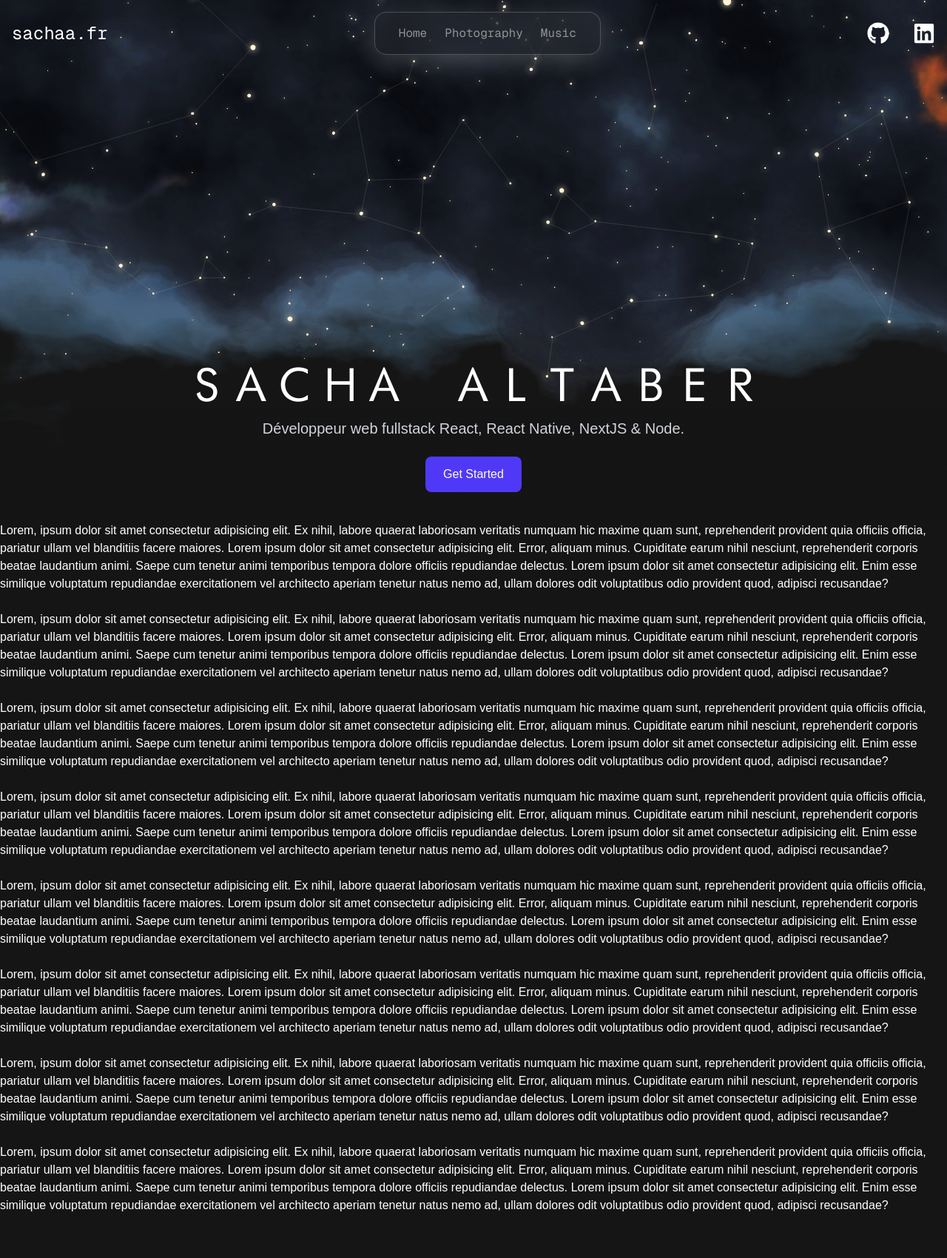
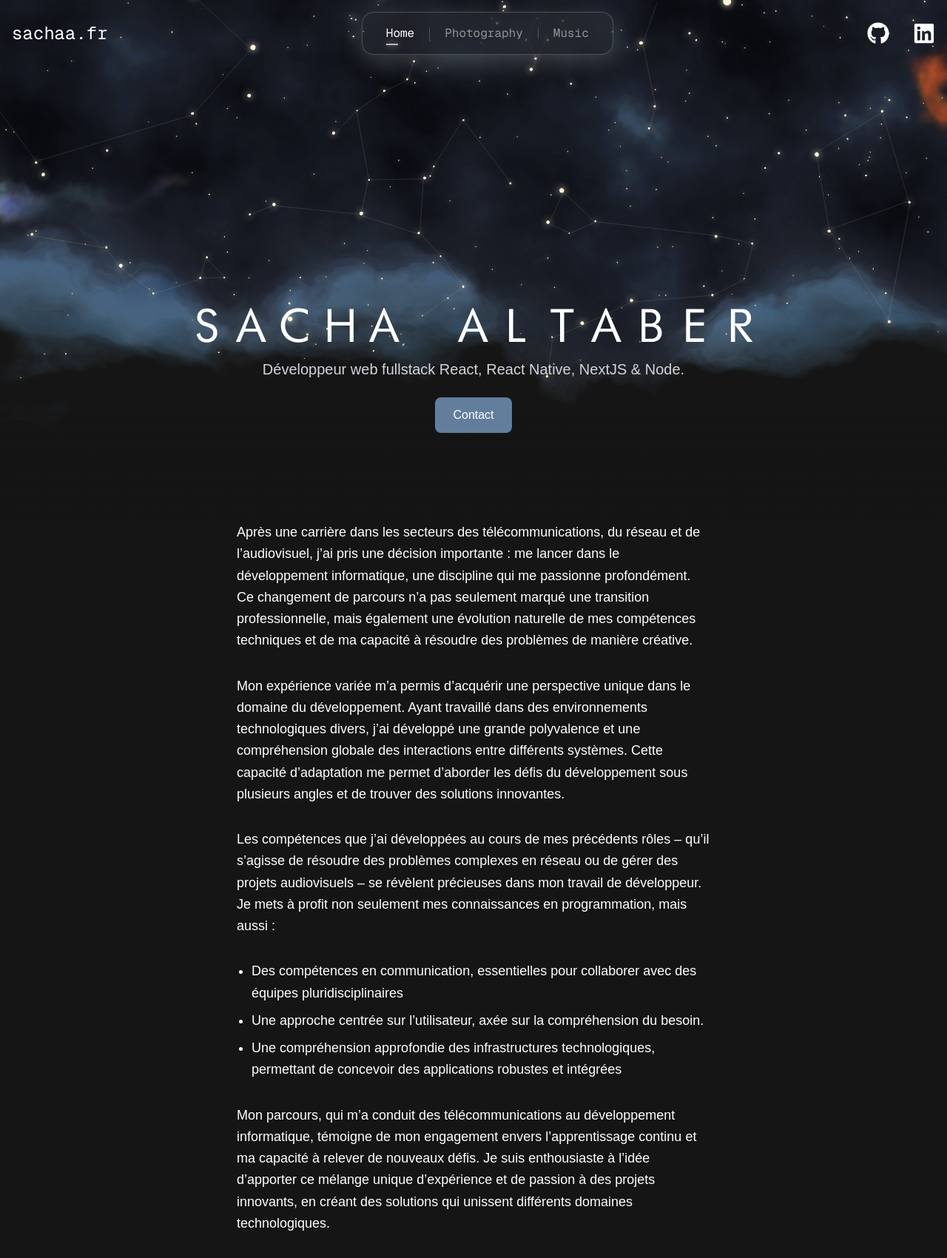
Before and after one commit to Blackers33/portfolio, a Next.js app: page / in a window 1280 px wide. Shown: the whole page at 74% size. Before the commit the page ends 1665 px from the top, so only its background shows below. Built offline with nearby package versions, Linux system fonts and the light colour scheme.

Commit message:
wip navbar

```diff
--- a/src/app/globals.css
+++ b/src/app/globals.css
@@ -3,6 +3,25 @@
 :root {
   --background: #151515;
   --foreground: #ffffff;
+  --primary: #627e9cff;
+  --secondary: #a6c3e3ff;
+}
+
+::-webkit-scrollbar {
+  width: 8px;
+}
+
+::-webkit-scrollbar-thumb {
+  background-color: rgba(50, 50, 50, 0.8); /* Dark thumb */
+  border-radius: 10px;
+}
+
+::-webkit-scrollbar-track {
+  background: rgba(20, 20, 20, 0.8); /* Dark track */
+}
+
+html {
+  scroll-behavior: smooth !important;
 }
 
 @font-face {
@@ -16,6 +35,10 @@
 @theme inline {
   --color-background: var(--background);
   --color-foreground: var(--foreground);
+  --color-primary: var(--primary);
+  --color-secondary: var(--secondary);
+
+
   --font-sans: var(--font-geist-sans);
   --font-mono: var(--font-geist-mono);
   --font-title: "Futurist", "sans-serif";
@@ -33,4 +56,5 @@ body {
   background: var(--background);
   color: var(--foreground);
   font-family: Arial, Helvetica, sans-serif;
+
 }
--- a/src/app/page.tsx
+++ b/src/app/page.tsx
@@ -1,128 +1,64 @@
-"use client"
+"use client";
 import Image from "next/image";
 import Hero from "../components/Hero";
 import Navbar from "@/components/Navbar";
 
 export default function Home() {
-  return (
+	return (
 		<>
+			<Navbar />
 			<Hero />
-			<Navbar />
+			<div className='bg-background px-8 lg:px-80 space-y-4 text-lg leading-relaxed  '>
+				<p className='mb-8'>
+					Après une carrière dans les secteurs des télécommunications,
+					du réseau et de l’audiovisuel, j’ai pris une décision importante : me
+					lancer dans le développement informatique, une discipline qui me
+					passionne profondément. Ce changement de parcours n’a pas seulement
+					marqué une transition professionnelle, mais également une évolution
+					naturelle de mes compétences techniques et de ma capacité à résoudre
+					des problèmes de manière créative.
+				</p>
+				<p className='mb-8'>
+					Mon expérience variée m’a permis d’acquérir une perspective unique
+					dans le domaine du développement. Ayant travaillé dans des
+					environnements technologiques divers, j’ai développé une grande
+					polyvalence et une compréhension globale des interactions entre
+					différents systèmes. Cette capacité d’adaptation me permet d’aborder
+					les défis du développement sous plusieurs angles et de trouver des
+					solutions innovantes.
+				</p>
+				<p className='mb-8'>
+					Les compétences que j’ai développées au cours de mes précédents rôles
+					– qu’il s’agisse de résoudre des problèmes complexes en réseau ou de
+					gérer des projets audiovisuels – se révèlent précieuses dans mon
+					travail de développeur. Je mets à profit non seulement mes
+					connaissances en programmation, mais aussi :
+				</p>
+				<p className='mb-8'>
+					<ul className='list-disc pl-5 space-y-2'>
+						<li>
+							Des compétences en communication, essentielles pour collaborer
+							avec des équipes pluridisciplinaires
+						</li>
+						<li>
+							Une approche centrée sur l’utilisateur, axée sur la compréhension
+							du besoin.
+						</li>
+						<li>
+							Une compréhension approfondie des infrastructures technologiques,
+							permettant de concevoir des applications robustes et intégrées
+						</li>
+					</ul>
+				</p>
 
-			<div className="bg-background">
-				<p>
-					Lorem, ipsum dolor sit amet consectetur adipisicing elit. Ex nihil,
-					labore quaerat laboriosam veritatis numquam hic maxime quam sunt,
-					reprehenderit provident quia officiis officia, pariatur ullam vel
-					blanditiis facere maiores. Lorem ipsum dolor sit amet consectetur
-					adipisicing elit. Error, aliquam minus. Cupiditate earum nihil nesciunt,
-					reprehenderit corporis beatae laudantium animi. Saepe cum tenetur animi
-					temporibus tempora dolore officiis repudiandae delectus. Lorem ipsum
-					dolor sit amet consectetur adipisicing elit. Enim esse similique
-					voluptatum repudiandae exercitationem vel architecto aperiam tenetur
-					natus nemo ad, ullam dolores odit voluptatibus odio provident quod,
-					adipisci recusandae?
+				<p className='mb-8'>
+					Mon parcours, qui m’a conduit des télécommunications au développement
+					informatique, témoigne de mon engagement envers l’apprentissage
+					continu et ma capacité à relever de nouveaux défis. Je suis
+					enthousiaste à l’idée d’apporter ce mélange unique d’expérience et de
+					passion à des projets innovants, en créant des solutions qui unissent
+					différents domaines technologiques.
 				</p>
-				<br></br>
-				<p>
-					Lorem, ipsum dolor sit amet consectetur adipisicing elit. Ex nihil,
-					labore quaerat laboriosam veritatis numquam hic maxime quam sunt,
-					reprehenderit provident quia officiis officia, pariatur ullam vel
-					blanditiis facere maiores. Lorem ipsum dolor sit amet consectetur
-					adipisicing elit. Error, aliquam minus. Cupiditate earum nihil nesciunt,
-					reprehenderit corporis beatae laudantium animi. Saepe cum tenetur animi
-					temporibus tempora dolore officiis repudiandae delectus. Lorem ipsum
-					dolor sit amet consectetur adipisicing elit. Enim esse similique
-					voluptatum repudiandae exercitationem vel architecto aperiam tenetur
-					natus nemo ad, ullam dolores odit voluptatibus odio provident quod,
-					adipisci recusandae?
-				</p>
-				<br></br>
-				<p>
-					Lorem, ipsum dolor sit amet consectetur adipisicing elit. Ex nihil,
-					labore quaerat laboriosam veritatis numquam hic maxime quam sunt,
-					reprehenderit provident quia officiis officia, pariatur ullam vel
-					blanditiis facere maiores. Lorem ipsum dolor sit amet consectetur
-					adipisicing elit. Error, aliquam minus. Cupiditate earum nihil nesciunt,
-					reprehenderit corporis beatae laudantium animi. Saepe cum tenetur animi
-					temporibus tempora dolore officiis repudiandae delectus. Lorem ipsum
-					dolor sit amet consectetur adipisicing elit. Enim esse similique
-					voluptatum repudiandae exercitationem vel architecto aperiam tenetur
-					natus nemo ad, ullam dolores odit voluptatibus odio provident quod,
-					adipisci recusandae?
-				</p>
-				<br></br>
-				<p>
-					Lorem, ipsum dolor sit amet consectetur adipisicing elit. Ex nihil,
-					labore quaerat laboriosam veritatis numquam hic maxime quam sunt,
-					reprehenderit provident quia officiis officia, pariatur ullam vel
-					blanditiis facere maiores. Lorem ipsum dolor sit amet consectetur
-					adipisicing elit. Error, aliquam minus. Cupiditate earum nihil nesciunt,
-					reprehenderit corporis beatae laudantium animi. Saepe cum tenetur animi
-					temporibus tempora dolore officiis repudiandae delectus. Lorem ipsum
-					dolor sit amet consectetur adipisicing elit. Enim esse similique
-					voluptatum repudiandae exercitationem vel architecto aperiam tenetur
-					natus nemo ad, ullam dolores odit voluptatibus odio provident quod,
-					adipisci recusandae?
-				</p>
-				<br></br>
-				<p>
-					Lorem, ipsum dolor sit amet consectetur adipisicing elit. Ex nihil,
-					labore quaerat laboriosam veritatis numquam hic maxime quam sunt,
-					reprehenderit provident quia officiis officia, pariatur ullam vel
-					blanditiis facere maiores. Lorem ipsum dolor sit amet consectetur
-					adipisicing elit. Error, aliquam minus. Cupiditate earum nihil nesciunt,
-					reprehenderit corporis beatae laudantium animi. Saepe cum tenetur animi
-					temporibus tempora dolore officiis repudiandae delectus. Lorem ipsum
-					dolor sit amet consectetur adipisicing elit. Enim esse similique
-					voluptatum repudiandae exercitationem vel architecto aperiam tenetur
-					natus nemo ad, ullam dolores odit voluptatibus odio provident quod,
-					adipisci recusandae?
-				</p>
-				<br></br>
-				<p>
-					Lorem, ipsum dolor sit amet consectetur adipisicing elit. Ex nihil,
-					labore quaerat laboriosam veritatis numquam hic maxime quam sunt,
-					reprehenderit provident quia officiis officia, pariatur ullam vel
-					blanditiis facere maiores. Lorem ipsum dolor sit amet consectetur
-					adipisicing elit. Error, aliquam minus. Cupiditate earum nihil nesciunt,
-					reprehenderit corporis beatae laudantium animi. Saepe cum tenetur animi
-					temporibus tempora dolore officiis repudiandae delectus. Lorem ipsum
-					dolor sit amet consectetur adipisicing elit. Enim esse similique
-					voluptatum repudiandae exercitationem vel architecto aperiam tenetur
-					natus nemo ad, ullam dolores odit voluptatibus odio provident quod,
-					adipisci recusandae?
-				</p>
-				<br></br>
-				<p>
-					Lorem, ipsum dolor sit amet consectetur adipisicing elit. Ex nihil,
-					labore quaerat laboriosam veritatis numquam hic maxime quam sunt,
-					reprehenderit provident quia officiis officia, pariatur ullam vel
-					blanditiis facere maiores. Lorem ipsum dolor sit amet consectetur
-					adipisicing elit. Error, aliquam minus. Cupiditate earum nihil nesciunt,
-					reprehenderit corporis beatae laudantium animi. Saepe cum tenetur animi
-					temporibus tempora dolore officiis repudiandae delectus. Lorem ipsum
-					dolor sit amet consectetur adipisicing elit. Enim esse similique
-					voluptatum repudiandae exercitationem vel architecto aperiam tenetur
-					natus nemo ad, ullam dolores odit voluptatibus odio provident quod,
-					adipisci recusandae?
-				</p>
-				<br></br>
-
-				<p>
-					Lorem, ipsum dolor sit amet consectetur adipisicing elit. Ex nihil,
-					labore quaerat laboriosam veritatis numquam hic maxime quam sunt,
-					reprehenderit provident quia officiis officia, pariatur ullam vel
-					blanditiis facere maiores. Lorem ipsum dolor sit amet consectetur
-					adipisicing elit. Error, aliquam minus. Cupiditate earum nihil nesciunt,
-					reprehenderit corporis beatae laudantium animi. Saepe cum tenetur animi
-					temporibus tempora dolore officiis repudiandae delectus. Lorem ipsum
-					dolor sit amet consectetur adipisicing elit. Enim esse similique
-					voluptatum repudiandae exercitationem vel architecto aperiam tenetur
-					natus nemo ad, ullam dolores odit voluptatibus odio provident quod,
-					adipisci recusandae?
-				</p>
-				<br></br>
 			</div>
 		</>
 	);
--- a/src/components/Hero.tsx
+++ b/src/components/Hero.tsx
@@ -2,8 +2,8 @@ import Image from "next/image";
 
 export default function Hero() {
 	return (
-		<div className='relative h-[705px] w-screen'>
-			<div className='absolute inset-0 flex flex-col items-center justify-end text-center px-4 m-10 z-1'>
+		<div className='relative h-[705px]'>
+			<div className='absolute inset-0 flex flex-col items-center justify-end text-center px-4 my-30 z-1'>
 				<h1 className='text-4xl sm:text-5xl lg:text-6xl font-title uppercase'>
 					Sacha Altaber
 				</h1>
@@ -12,9 +12,9 @@ export default function Hero() {
 				</p>
 				<a
 					href='#'
-					className='mt-6 px-6 py-3 bg-indigo-600 text-white rounded-lg hover:bg-indigo-500 transition'
+					className='mt-6 px-6 py-3 bg-primary text-white rounded-lg hover:bg-secondary transition'
 				>
-					Get Started
+					Contact
 				</a>
 			</div>
 			<Image
@@ -26,7 +26,7 @@ export default function Hero() {
 				objectFit='cover'
 			/>
 
-			<div className='fixed top-0 w-screen h-[705px] justify-center flex -z-1'>
+			<div className='fixed top-0 w-full h-[705px] justify-center flex -z-1'>
 				<Image
 					src='/hero_stars.svg'
 					alt='Hero Background'
@@ -35,7 +35,7 @@ export default function Hero() {
 					objectFit='cover'
 				/>
 			</div>
-			<div className='absolute bottom-0 w-screen h-[150px] justify-center flex bg-gradient-to-t from-background to-transparent'></div>
+			<div className='absolute bottom-0 w-full h-[150px] justify-center flex bg-gradient-to-t from-background to-transparent'></div>
 		</div>
 	);
 }
--- a/src/components/Navbar.tsx
+++ b/src/components/Navbar.tsx
@@ -1,38 +1,86 @@
-import Image from "next/image";
 import Link from "next/link";
 import React from "react";
 import { FaGithub, FaLinkedin } from "react-icons/fa";
 
+type NavElement = { title: String, url : String}
+
 export default function Navbar() {
+
+
+    const navElements: NavElement[] = [
+			{ title: "Home", url: "/#" },
+			{ title: "Photography", url: "/photography" },
+			{ title: "Music", url: "/music" },
+		];
+
+	const activePage: string = "home";
+
 	return (
-		<div className='fixed top-0 w-screen z-1'>
+		<div className='fixed top-0 w-screen z-2'>
 			<div className='flex w-full justify-between p-4'>
 				<div className='hidden md:inline font-mono text-2xl self-center'>
 					sachaa.fr
 				</div>
-				<nav className='backdrop-blur-xl bg-white/5 rounded-2xl shadow-[0_8px_32px_0_rgba(231,238,235,0.2)] border border-white/20 flex items-center justify-between px-8 py-4 w-full sm:w-auto'>
-					<div className='flex items-center gap-x-8 gap-y-3'>
-						<div className='flex items-center gap-x-6 gap-y-2'>
+				<nav className='backdrop-blur-xl bg-white/5 rounded-2xl shadow-[0_8px_32px_0_rgba(231,238,235,0.2)] border border-white/20 flex items-center justify-between px-8 py-4 w-full sm:w-auto gap-5'>
+					<div className='flex items-center'>
 						<Link
-								href='/features'
-								className='text-white/50 hover:text-white transition-colors font-mono'
+							href='/#'
+							className={`font-mono pr-5 relative group ${
+								activePage === "home"
+									? "text-white"
+									: "text-white/50 hover:text-white transition-colors"
+							}`}
 						>
 							Home
+							<span
+								className={`absolute bottom-[-4px] left-0 h-[2px] bg-white/70 shadow-[0_0_10px_rgba(255,255,255,0.7)] transition-all duration-300 ease-in-out ${
+									activePage === "home"
+										? "w-4 opacity-100"
+										: "w-0 opacity-0 group-hover:w-4 group-hover:opacity-100"
+								}`}
+							></span>
 						</Link>
+						<div className='h-4 w-px bg-white/20'></div>
+					</div>
+
+					<div className='flex items-center'>
 						<Link
 							href='/pricing'
-								className='text-white/50 hover:text-white transition-colors font-mono'
+							className={`font-mono pr-5 relative group ${
+								activePage === "photography"
+									? "text-white"
+									: "text-white/50 hover:text-secondary transition-colors"
+							}`}
 						>
 							Photography
+							<span
+								className={`absolute bottom-[-4px] left-0 h-[2px] shadow-[0_0_10px_rgba(255,255,255,0.7)] transition-all duration-300 ease-in-out ${
+									activePage === "photography"
+										? "w-4 opacity-100 bg-white/70"
+										: "w-0 opacity-0 group-hover:w-4 group-hover:opacity-100 bg-secondary"
+								}`}
+							></span>
 						</Link>
+						<div className='h-4 w-px bg-white/20'></div>
+					</div>
+
 					<Link
 						href='/about'
-								className='text-white/50 hover:text-white transition-colors font-mono'
+						className={`font-mono relative group ${
+							activePage === "music"
+								? "text-white"
+								: "text-white/50 hover:text-white transition-colors"
+						}`}
 					>
 						Music
+						<span
+							className={`absolute bottom-[-4px] left-0 h-[2px] bg-white/70 shadow-[0_0_10px_rgba(255,255,255,0.7)] transition-all duration-300 ease-in-out ${
+								activePage === "music"
+									? "w-4 opacity-100"
+									: "w-0 opacity-0 group-hover:w-4 group-hover:opacity-100"
+							}`}
+						></span>
 					</Link>
-						</div>
-					</div>
 				</nav>
 				<div className='hidden md:flex self-center space-x-8 '>
 					<Link
```
Lines whose indentation alone changed are shown as unchanged.
